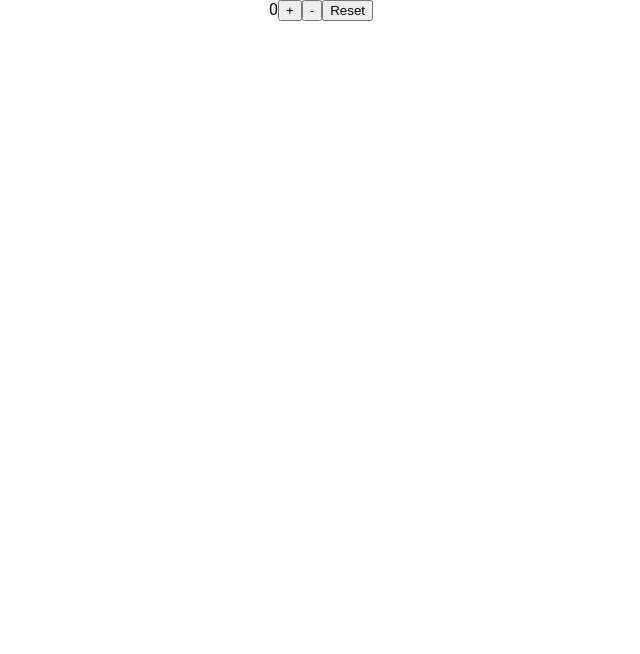
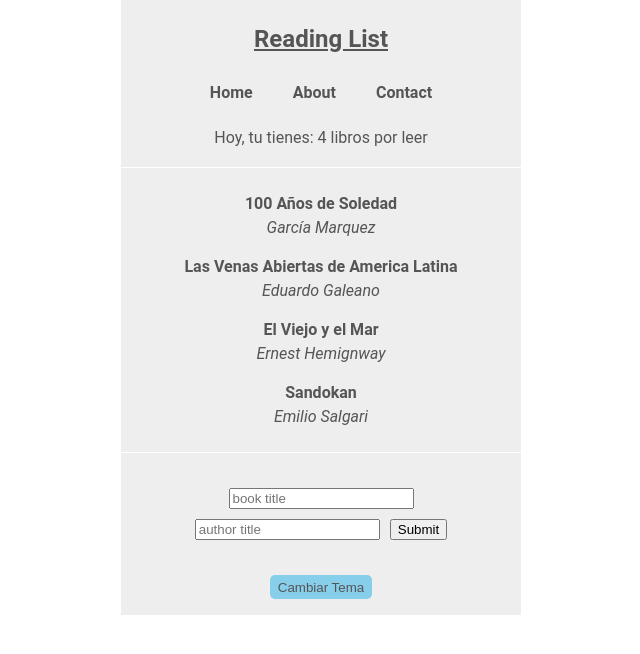
Before and after one commit to lucianoruizm/curso-react, a React (Create React App) app: page / in a window 1280 px wide. Shown: the top 654 px of the page, without its empty margins (319-959 px from the left). Built offline with nearby package versions, Linux system fonts and the light colour scheme.

Commit message:
clase-7 parte: C

```diff
--- a/src/App.js
+++ b/src/App.js
@@ -1,14 +1,27 @@
 import './App.css';
 import { AppContainer } from './App.styled';
-import Counter from './components/Counter';
 import Navbar from './components/Navbar';
+import BooksList from './components/BooksList';
+import ThemeToggle from './components/ThemeToggle'
+import BooksContextProvider from './contexts/BooksContext';
+import ThemeContextProvider from './contexts/ThemeContext';
+import NewBookForm from './components/NewBookForm';
 
 
 function App() {
 
   return (
     <AppContainer>
-      <Counter></Counter>
+      <ThemeContextProvider>
+        <BooksContextProvider>
+
+          <Navbar />
+          <BooksList />
+          <NewBookForm />
+          <ThemeToggle />
+
+        </BooksContextProvider>
+      </ThemeContextProvider>
     </AppContainer>
   );
 }
--- /dev/null
+++ b/src/components/BookItem/book-item.styled.js
@@ -0,0 +1,12 @@
+import styled from "@emotion/styled/macro";
+
+export const BookItemContainer = styled.li`
+   padding: 10px;
+   border-radius: 10px;
+   font-weight: 600;
+   div + div {
+    font-weight: 400;
+    font-style: italic;
+    margin-top: 5px;
+}
+`;
--- /dev/null
+++ b/src/components/BookItem/index.js
@@ -0,0 +1,14 @@
+import React from "react";
+import { BookItemContainer } from "./book-item.styled"
+
+function BookItem({ book }) {
+
+    return (
+        <BookItemContainer>
+            <div>{book.title}</div>
+            <div>{book.author}</div>
+        </BookItemContainer>
+    )
+}
+
+export default BookItem;
--- a/src/components/BooksList/book-list.styled.js
+++ b/src/components/BooksList/book-list.styled.js
@@ -2,15 +2,12 @@
 
 export const BooksContainer = styled.div`
     ${({ themeStyles }) => themeStyles};
-    padding: 20px;
+    padding: 0 20px;
+    border-top: solid 1px #fff;
+    border-bottom: solid 1px #fff;
 `;
 
 export const BookUnorderedList = styled.ul`
     padding: 0;
     list-style-type: none;
 `;
-
-export const BookItem = styled.li`
-    padding: 10px;
-    border-radius: 10px;
-`;
--- a/src/components/BooksList/index.js
+++ b/src/components/BooksList/index.js
@@ -1,8 +1,9 @@
+import React from 'react';
 import { useContext } from "react";
 import { BooksContext } from "../../contexts/BooksContext";
 import { ThemeContext } from "../../contexts/ThemeContext";
-import { BookItem, BooksContainer, BookUnorderedList} from "./book-list.styled";
-
+import { BooksContainer, BookUnorderedList} from "./book-list.styled";
+import BookItem from '../BookItem';
 
 const BooksList = () => {
     const books = useContext(BooksContext)
@@ -10,12 +11,9 @@
 
     return (
         <BooksContainer themeStyles={themeStyles}>
-            <h2>Lista de Libros</h2>
             <BookUnorderedList>
                 { books.map(book => (
-                    <BookItem key={ book.id }>
-                        { book.title }
-                    </BookItem>
+                    <BookItem key={ book.id } book={book} />
                 ))}
             </BookUnorderedList>
         </BooksContainer>
--- a/src/components/Counter/index.js
+++ /dev/null
@@ -1,17 +0,0 @@
-import { useReducer } from "react";
-import countReducer, { ACTIONS } from "../../reducers/countReducer";
-
-function Counter() {
-    const [count, dispatch] = useReducer(countReducer, 0);
-
-    return (
-        <div>
-            <span>{ count }</span>
-            <button onClick={() => dispatch({ type: ACTIONS.INCREMENT })}>+</button>
-            <button onClick={() => dispatch({ type: ACTIONS.DECREMENT })}>-</button>
-            <button onClick={() => dispatch({ type: ACTIONS.RESET })}>Reset</button>
-        </div>
-    )
-}
-
-export default Counter
--- a/src/components/Navbar/index.js
+++ b/src/components/Navbar/index.js
@@ -9,12 +9,13 @@
 
     return (
            <NavbarContainer themeStyles={themeStyles}>
-              <h1>Libros Disponibles: {books.length}</h1>
+              <h1>Reading List</h1>
               <ul>
                 <li>Home</li>
                 <li>About</li>
                 <li>Contact</li>
               </ul>
+              <span>Hoy, tu tienes: {books.length} libros por leer</span>
            </NavbarContainer>
     )
 }
--- a/src/components/Navbar/navbar.styled.js
+++ b/src/components/Navbar/navbar.styled.js
@@ -3,23 +3,17 @@
 export const NavbarContainer = styled.nav`
     ${({ themeStyles }) => themeStyles};
     padding: 5px;
+    padding-bottom: 20px;
+    h1 {
+        text-decoration: underline;
+    }
     ul {
         padding: 0;
+        cursor: pointer;
     }
     li {
         display: inline-block;
         margin: 10px 20px;
+        font-weight: 600;
     }
 `;
-
-export const TimeContainer = styled.div`
-    display: flex;
-    gap: 1rem;
-    font-size: 13px;
-`;
-
-export const Text = styled.h2``;
-
-export const Image = styled.img`
-    max-width: 100%;
-`;
--- /dev/null
+++ b/src/components/NewBookForm/index.js
@@ -0,0 +1,42 @@
+import React, { useContext, useState } from 'react';
+import { BooksContext } from "../../contexts/BooksContext";
+import { ThemeContext } from "../../contexts/ThemeContext";
+import { FormContainer, InputField } from './new-book-form.styled';
+
+const NewBookForm = () => {
+    const books = useContext(BooksContext)
+    const { themeStyles } = useContext(ThemeContext)
+    const [title, setTitle] = useState('');
+    const [author, setAuthor] = useState('');
+
+
+
+    const handleSubmit = (e) => {
+        e.preventDefault();
+     }
+
+    return (
+        <FormContainer
+            themeStyles={themeStyles}
+            onSubmit={handleSubmit}
+        >
+            <InputField
+                type="text"
+                value={title}
+                placeholder="book title"
+                required
+                onChange={e => setTitle(e.target.value)}
+            />
+            <InputField
+                type="text"
+                value={author}
+                placeholder="author title"
+                required
+                onChange={e => setAuthor(e.target.value)}
+            />
+            <InputField type="submit"/>
+        </FormContainer>
+    );
+}
+
+export default NewBookForm;
--- /dev/null
+++ b/src/components/NewBookForm/new-book-form.styled.js
@@ -0,0 +1,10 @@
+import styled from "@emotion/styled"
+
+export const FormContainer = styled.form`
+    ${({ themeStyles }) => themeStyles};
+    padding: 30px;
+`;
+
+export const InputField = styled.input`
+    margin: 5px;
+`;
--- a/src/contexts/BooksContext.js
+++ b/src/contexts/BooksContext.js
@@ -4,10 +4,10 @@
 
 const BooksContextProvider = (props) => {
     const [books, setBooks] = useState([
-        {title: '100 Años de Soledad', id: 1 },
-        {title: 'Las Venas Abiertas de America Latina', id: 2 },
-        {title: 'El Viejo y el Mar', id: 3 },
-        {title: 'Sandokan', id: 4 },
+        { author: 'García Marquez', title: '100 Años de Soledad', id: 1 },
+        { author: 'Eduardo Galeano', title: 'Las Venas Abiertas de America Latina', id: 2 },
+        { author: 'Ernest Hemignway', title: 'El Viejo y el Mar', id: 3 },
+        { author: 'Emilio Salgari', title: 'Sandokan', id: 4 },
       ]);
 
     return (
```
